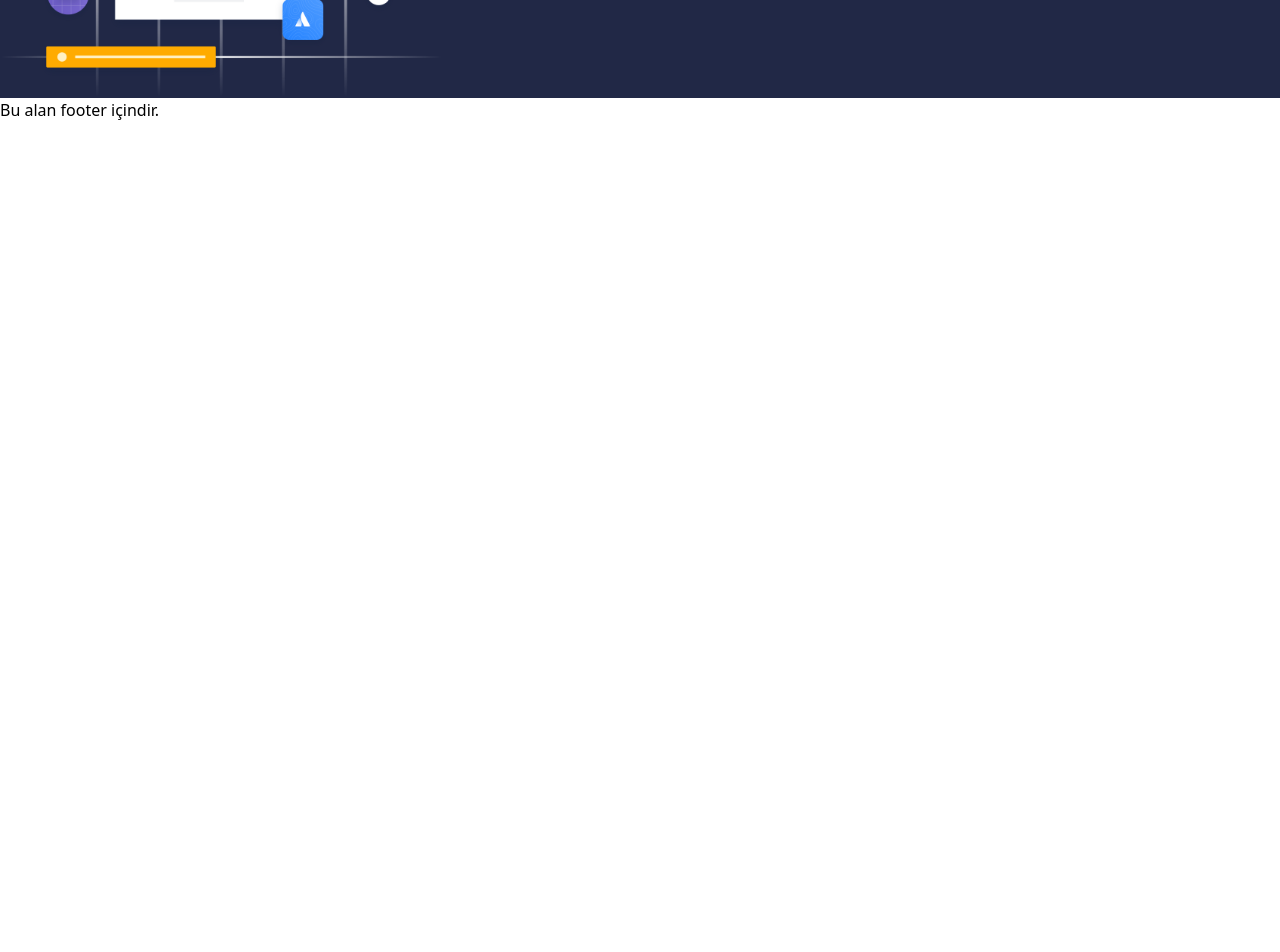
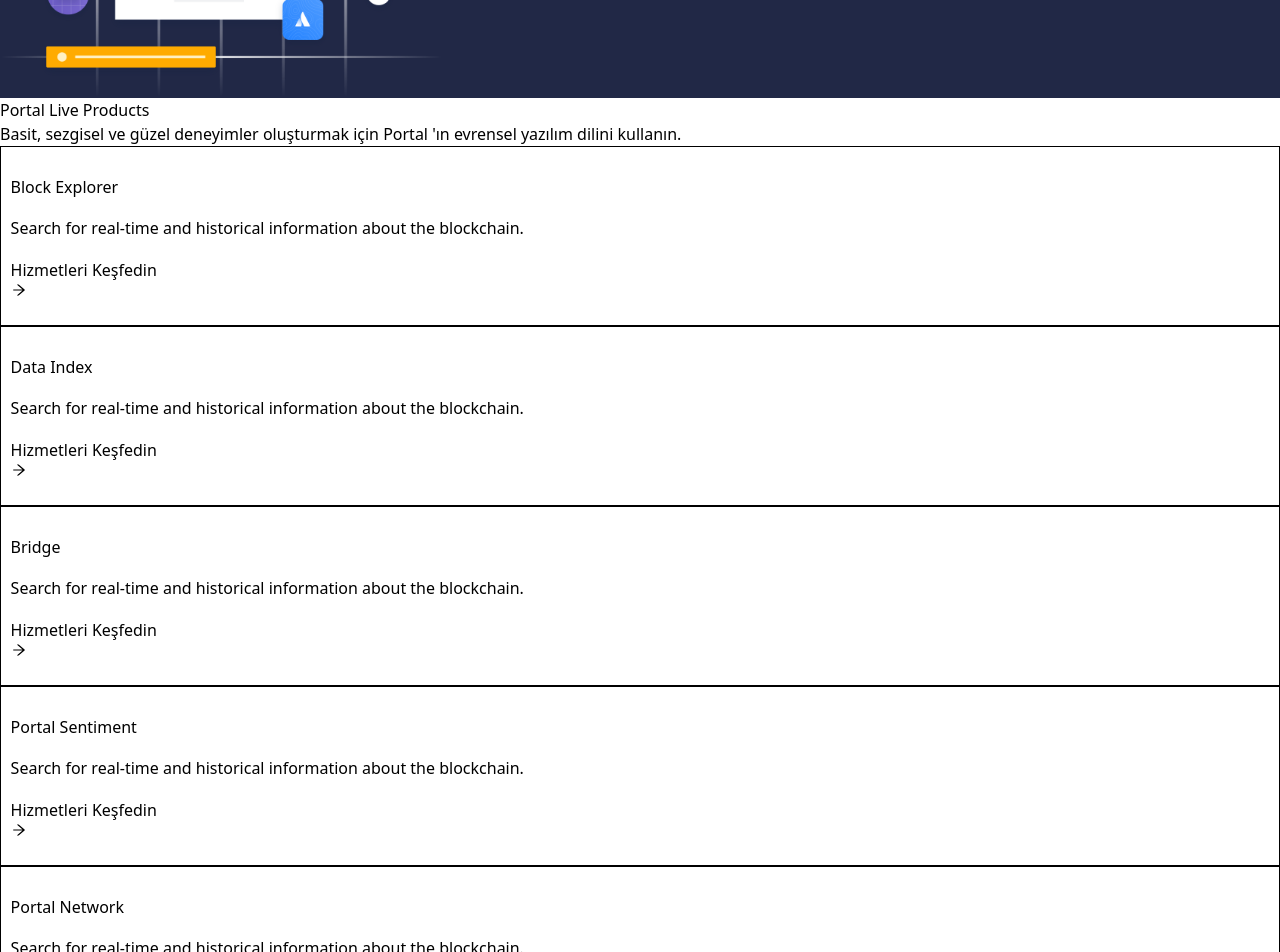
Before and after one commit to burakkrt/react-glomil-test-case, a React (Vite) app: page / in a window 1280 px wide. Shown: the part 360-1312 px from the top of the page. Before the commit the page ends 800 px from the top, so only its background shows below. Built offline with nearby package versions, Linux system fonts and the light colour scheme.

Commit message:
Portal Live Product 1 created

```diff
--- a/src/pages/home/index.jsx
+++ b/src/pages/home/index.jsx
@@ -1,10 +1,12 @@
 import WelcomePortal from "./WelcomePortal.jsx";
+import PortalLiveProducts from "./portal-live-products/PortalLiveProducts.jsx";
 
 export default function HomePageLayout() {
 
   return (
     <div>
       <WelcomePortal/>
+      <PortalLiveProducts/>
     </div>
   );
 }
--- /dev/null
+++ b/src/pages/home/portal-live-products/PortalBox.jsx
@@ -0,0 +1,13 @@
+import {AiOutlineArrowRight} from "react-icons/ai";
+
+export default function PortalBox({title, desc, link}) {
+
+  return (
+    <div className="box">
+      <h3 className="font-bold">{title}</h3>
+      <p>{desc}</p>
+      <a href={link} className="underline">Hizmetleri Keşfedin<AiOutlineArrowRight
+        className="inline-block ms-1 text-blue-600"/></a>
+    </div>
+  );
+}
--- /dev/null
+++ b/src/pages/home/portal-live-products/PortalLiveProducts.jsx
@@ -0,0 +1,33 @@
+import './index.css'
+import PortalBox from './PortalBox.jsx'
+
+export default function PortalLiveProducts() {
+
+  return (
+    <div className="container mx-auto w-fit my-14">
+      <div className="text-center my-5">
+        <h1 className="text-3xl font-bold">Portal Live Products</h1>
+        <p className="mt-3">Basit, sezgisel ve güzel deneyimler oluşturmak için Portal 'ın evrensel yazılım dilini
+          kullanın.</p>
+      </div>
+      <div className="lg:w-3/4 xl:w-3/5 mx-auto flex flex-wrap justify-center">
+        <PortalBox title="Block Explorer" desc="Search for real-time and historical information about the blockchain."
+                   link="#"/>
+        <PortalBox title="Data Index" desc="Search for real-time and historical information about the blockchain."
+                   link="#"/>
+        <PortalBox title="Bridge" desc="Search for real-time and historical information about the blockchain."
+                   link="#"/>
+        <PortalBox title="Portal Sentiment" desc="Search for real-time and historical information about the blockchain."
+                   link="#"/>
+        <PortalBox title="Portal Network" desc="Search for real-time and historical information about the blockchain."
+                   link="#"/>
+        <PortalBox title="Bots Explorer" desc="Search for real-time and historical information about the blockchain."
+                   link="#"/>
+        <PortalBox title="Translate EV" desc="Search for real-time and historical information about the blockchain."
+                   link="#"/>
+        <PortalBox title="Block Explorer" desc="Search for real-time and historical information about the blockchain."
+                   link="#"/>
+      </div>
+    </div>
+  );
+}
--- /dev/null
+++ b/src/pages/home/portal-live-products/index.css
@@ -0,0 +1,34 @@
+.portal-live-product-boxs {
+    display: flex;
+    flex-wrap: wrap;
+    justify-content: center;
+}
+
+.box {
+    min-height: 180px;
+    border: 1px solid black;
+    flex: 0 0 100%;
+    margin: 5px;
+    display: flex;
+    text-align: center;
+    flex-direction: column;
+    justify-content: space-evenly;
+    padding: 0.6rem;
+    /*flex: 0 0 calc(33.33% - 20px);
+    margin için örnekteki gibi calc işlemi yapılabilir, 10px margin için -20px
+    */
+}
+
+@media (min-width: 576px) {
+    .box {
+        flex: 0 0 50%;
+        margin: 0;
+        text-align: start;
+    }
+}
+
+@media (min-width: 992px) {
+    .box {
+        flex: 0 0 33.33%;
+    }
+}
```
